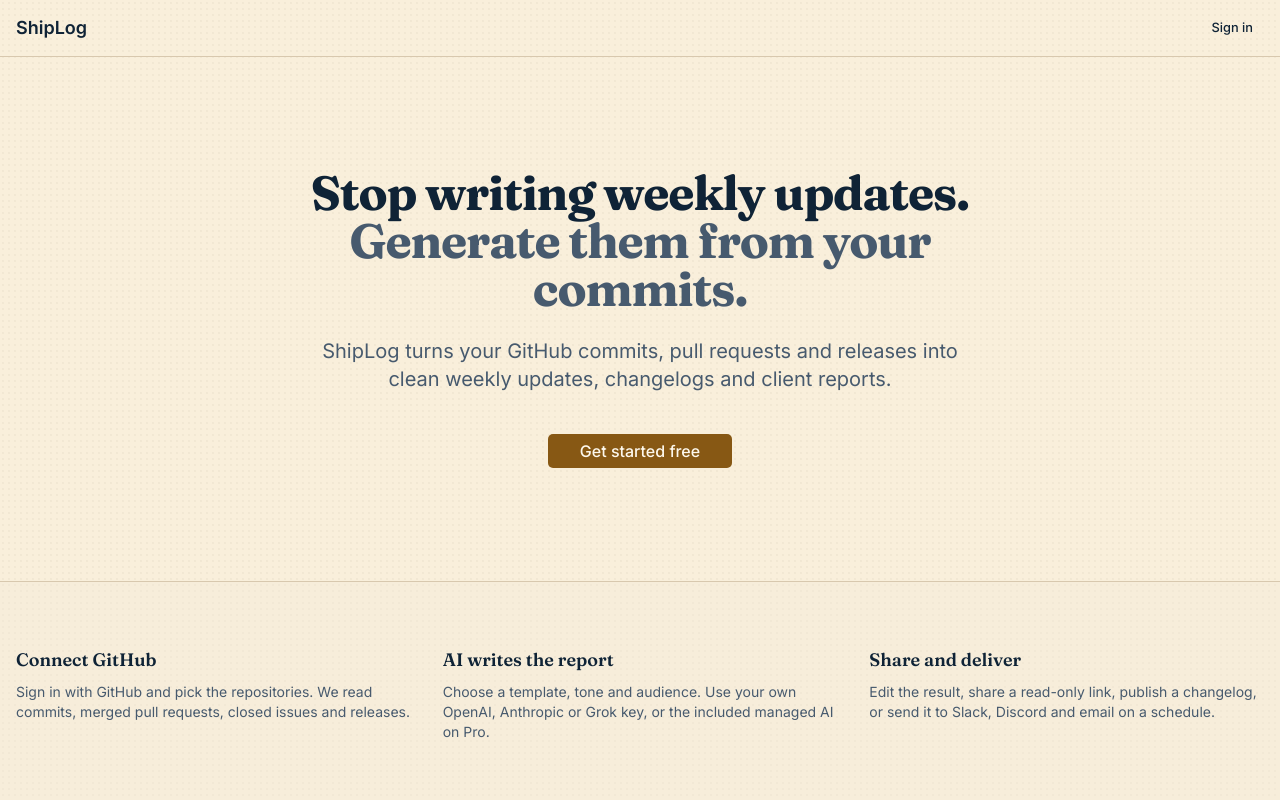
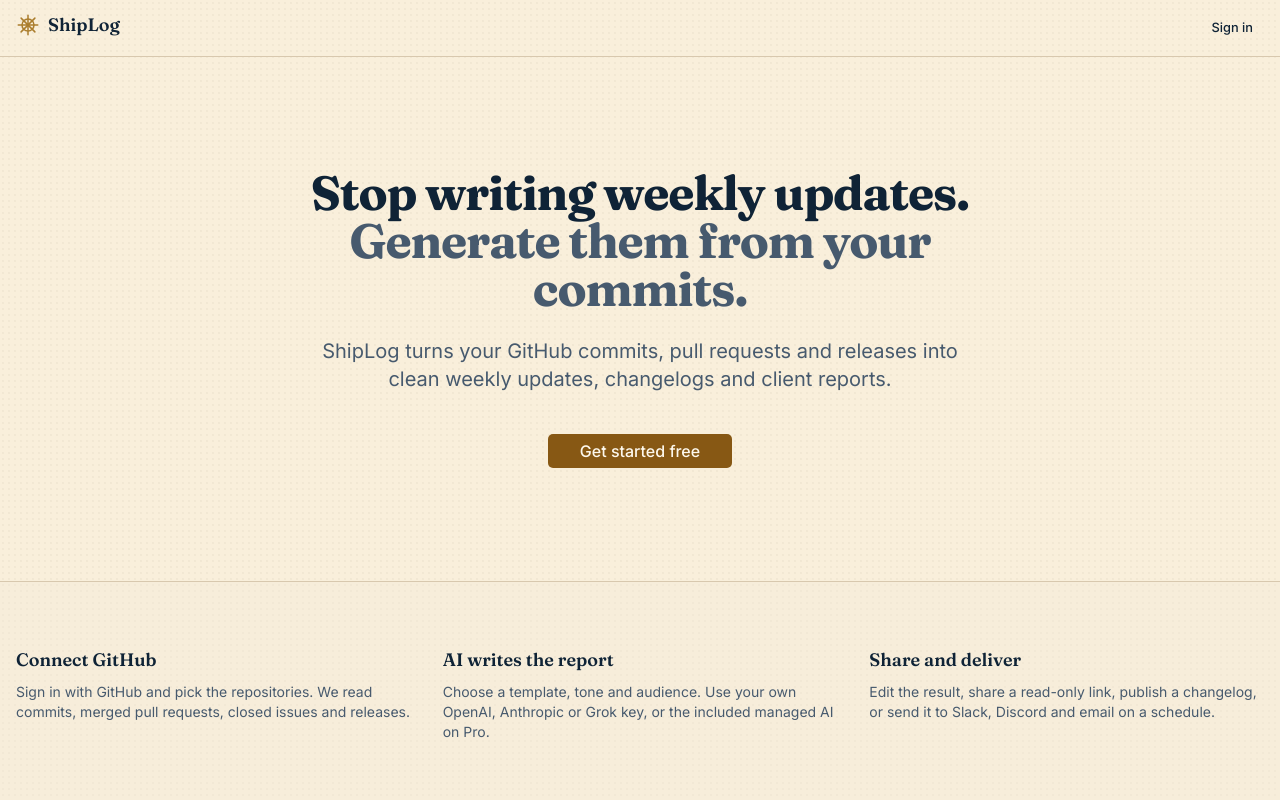
Before and after one commit to MartinPavic/ShipLog, a Next.js app: page / in a window 1280 px wide. Shown: the top 800 px of the page. Built offline with nearby package versions, Linux system fonts and the light colour scheme; no server answers.

Commit message:
Redesign 3: ship's wheel logo, favicon, wave divider, OG image

```diff
--- a/src/app/opengraph-image.tsx
+++ b/src/app/opengraph-image.tsx
@@ -5,8 +5,15 @@
 export const size = { width: 1200, height: 630 };
 export const contentType = "image/png";
 
+const NAVY = "#1c2a44";
+const PARCHMENT = "#f3ead6";
+const BRASS = "#d4a64a";
+
 export default function OpengraphImage() {
   const { name, tagline, taglineMuted, brand } = siteConfig;
+  const background = brand.primary ?? NAVY;
+  const color = brand.primaryForeground ?? PARCHMENT;
+  const accent = brand.primary ? color : BRASS;
   return new ImageResponse(
     (
       <div
@@ -17,11 +24,19 @@
           flexDirection: "column",
           justifyContent: "center",
           padding: 96,
-          background: brand.primary ?? "#171717",
-          color: brand.primaryForeground ?? "#fafafa",
+          background,
+          color,
+          border: `6px solid ${accent}`,
         }}
       >
-        <div style={{ fontSize: 48, fontWeight: 700, marginBottom: 40 }}>{name}</div>
+        <div style={{ display: "flex", alignItems: "center", gap: 20, marginBottom: 40, fontSize: 48, fontWeight: 700, color: accent }}>
+          <svg width="64" height="64" viewBox="0 0 32 32" fill="none" stroke={accent} strokeWidth="2" strokeLinecap="round">
+            <circle cx="16" cy="16" r="8" />
+            <circle cx="16" cy="16" r="2.5" fill={accent} stroke="none" />
+            <path d="M16 3v10.5M16 18.5V29M3 16h10.5M18.5 16H29M6.8 6.8l7.4 7.4M17.8 17.8l7.4 7.4M25.2 6.8l-7.4 7.4M14.2 17.8l-7.4 7.4" />
+          </svg>
+          {name}
+        </div>
         <div style={{ fontSize: 76, fontWeight: 700, lineHeight: 1.1 }}>{tagline}</div>
         <div style={{ fontSize: 76, fontWeight: 700, lineHeight: 1.1, opacity: 0.65 }}>{taglineMuted}</div>
       </div>
--- a/src/components/brand.tsx
+++ b/src/components/brand.tsx
@@ -1,12 +1,13 @@
 import Image from "next/image";
+import { ShipWheel } from "@/components/nautical/ship-wheel";
 import { siteConfig } from "@/config/site";
 import { cn } from "@/lib/utils";
 
 export function Brand({ className }: { className?: string }) {
   const { logo, name } = siteConfig;
   return (
-    <span className={cn("inline-flex items-center gap-2 font-semibold", className)}>
-      {logo && <Image src={logo.src} alt={logo.alt} width={24} height={24} unoptimized />}
+    <span className={cn("inline-flex items-center gap-2 font-heading font-semibold", className)}>
+      {logo ? <Image src={logo.src} alt={logo.alt} width={24} height={24} unoptimized /> : <ShipWheel className="size-6 text-brass" />}
       {name}
     </span>
   );
--- /dev/null
+++ b/src/components/nautical/ship-wheel.tsx
@@ -0,0 +1,9 @@
+export function ShipWheel({ className }: { className?: string }) {
+  return (
+    <svg viewBox="0 0 32 32" fill="none" stroke="currentColor" strokeWidth="2" strokeLinecap="round" aria-hidden="true" className={className}>
+      <circle cx="16" cy="16" r="8" />
+      <circle cx="16" cy="16" r="2.5" fill="currentColor" stroke="none" />
+      <path d="M16 3v10.5M16 18.5V29M3 16h10.5M18.5 16H29M6.8 6.8l7.4 7.4M17.8 17.8l7.4 7.4M25.2 6.8l-7.4 7.4M14.2 17.8l-7.4 7.4" />
+    </svg>
+  );
+}
--- /dev/null
+++ b/src/components/nautical/wave-divider.tsx
@@ -0,0 +1,15 @@
+import { cn } from "@/lib/utils";
+
+/** Full-width wave edge; set the colour with `text-*` (it fills with currentColor). */
+export function WaveDivider({ className, flip }: { className?: string; flip?: boolean }) {
+  return (
+    <svg
+      viewBox="0 0 1200 40"
+      preserveAspectRatio="none"
+      aria-hidden="true"
+      className={cn("block h-6 w-full fill-current md:h-10", flip && "rotate-180", className)}
+    >
+      <path d="M0 20 Q 75 0 150 20 T 300 20 T 450 20 T 600 20 T 750 20 T 900 20 T 1050 20 T 1200 20 V40 H0 Z" />
+    </svg>
+  );
+}
```
Also changed, not shown: src/app/icon.svg (added).
